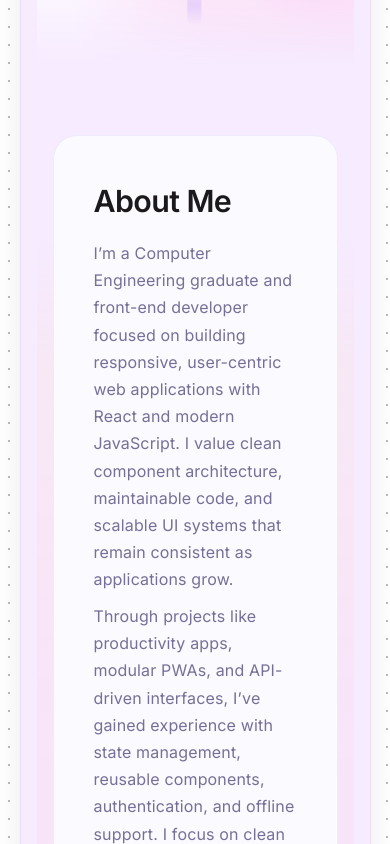
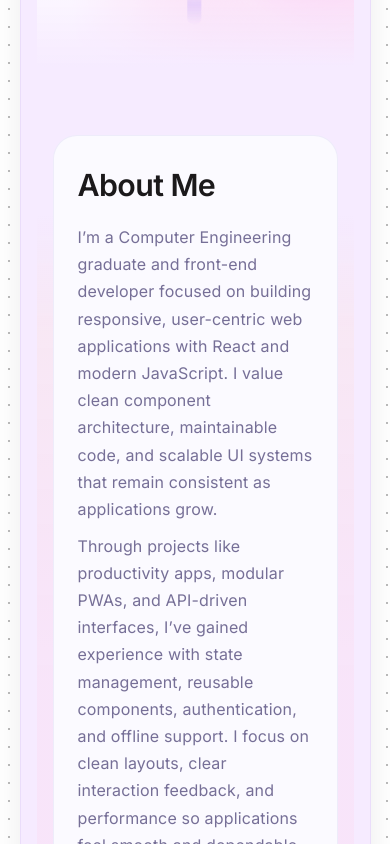
Before and after one commit to sushantshinde7/sushant-portfolio, a React (Vite) app: page / in a window 390 px wide. Shown: the part 720-1564 px from the top of the page. Built offline with nearby package versions, Linux system fonts and the light colour scheme.

Commit message:
refactor(about): stack layout at 1024px and remove stretched visual issue

```diff
--- a/src/styles/About.css
+++ b/src/styles/About.css
@@ -122,7 +122,7 @@
 ========================= */
 
 .about-content {
-  padding: 2.5rem 1.3rem 2rem 2.1rem ;
+  padding: 1.5rem 2rem 1.2rem;
   max-width: 47rem; /* 780px → 48.75rem */
 }
 
@@ -137,7 +137,7 @@
   font-size: 1rem;
   line-height: 1.7;
   color: var(--text-muted);
-  max-width: 68ch;
+  max-width: 74ch;
   text-align: left;
   text-wrap: pretty;
 }
@@ -157,26 +157,25 @@
 
 @media (max-width: 1024px) {
   .about-box {
-    grid-template-columns: 40% 1fr;
+    grid-template-columns: 1fr;
   }
 
   .about-visual {
+    border-right: none;
+    border-top: 1px solid var(--border);
     min-height: 360px;
   }
 
   .about-content {
-    padding: 3rem;
+    grid-row: 1;
+    padding: 1.5rem;
   }
 }
 
 @media (max-width: 768px) {
-  .about-box {
-    grid-template-columns: 1fr;
-  }
 
   .about-content {
-    grid-row: 1;
-    padding: 2.5rem;
+    padding: 1.5rem;
   }
 
   .about-content p {
@@ -185,6 +184,7 @@
 
   .about-visual {
     border-right: none;
+    min-height: 300px;
     border-top: 1px solid var(--border);
   }
 }
```
